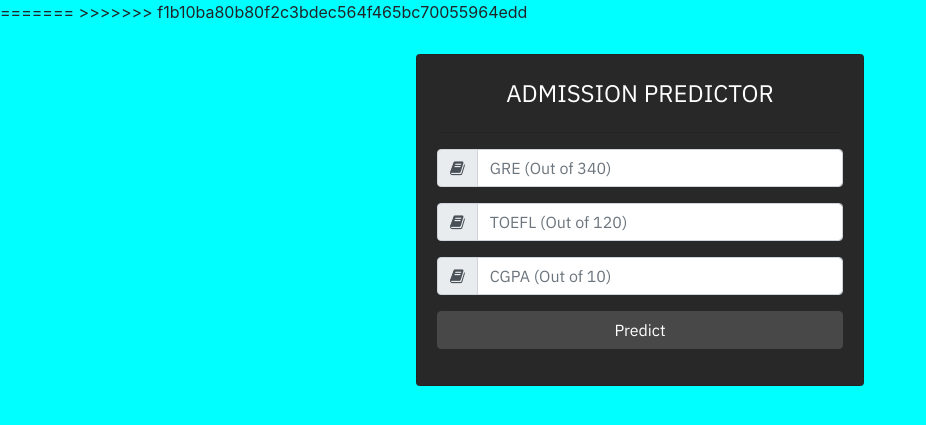
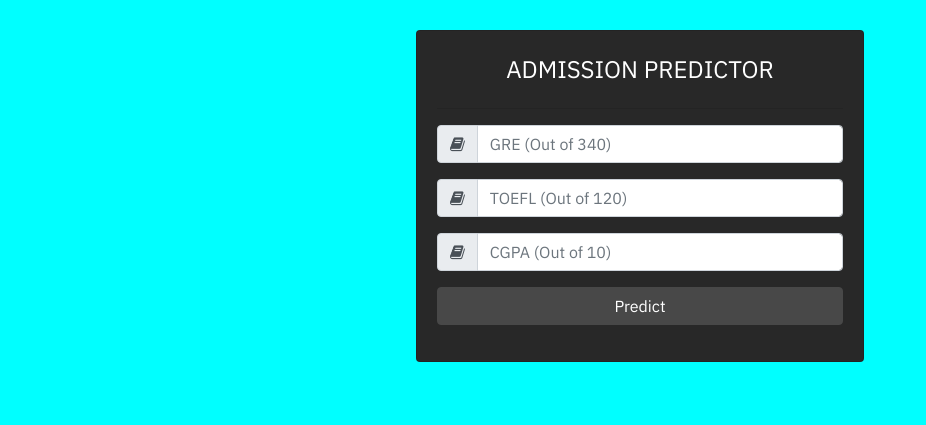
Before and after one commit to Jainshashank7125/FRT-PROJECT, a Flask app: page / in a window 1280 px wide. Shown: the top 425 px of the page, without its empty margins (0-926 px from the left). Run offline with Flask 2, Linux system fonts and the light colour scheme; parts of the project's set-up code (start-up, migrations or seed data) failed here and were passed over; some libraries are stand-ins or nearby versions.

Commit message:
Update index.html

```diff
--- a/templates/index.html
+++ b/templates/index.html
@@ -13,9 +13,6 @@
 </head>
 
 <body style="background-color: cyan">
-=======
-<body style="background-color: #ADD8E6">
->>>>>>> f1b10ba80b80f2c3bdec564f465bc70055964edd
   <div class="card" style="width: 28rem;margin: 0 auto;float: none;margin-bottom: 10px;margin-top: 30px;font-family: 'IBM Plex Sans', sans-serif;background-color: #282828">
 <article class="card-body">
   <h4 class="card-title text-center mb-4 mt-1" style="color: white">ADMISSION PREDICTOR</h4>
```
